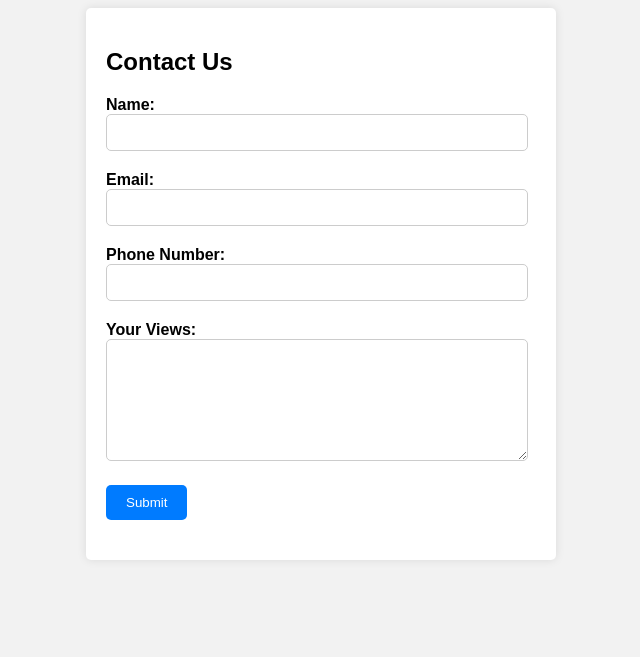
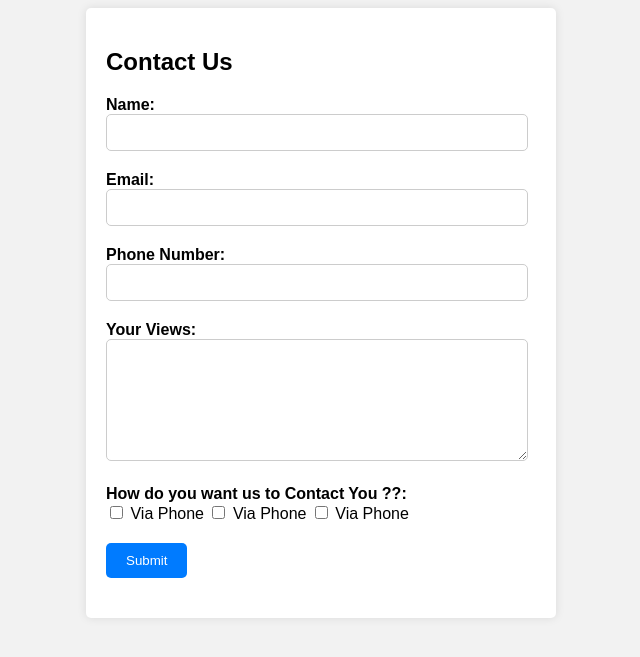
Before and after one commit to irohanrajput/form_database, a Django app: page / in a window 1280 px wide. Shown: the top 657 px of the page, without its empty margins (319-959 px from the left). Run offline with Django 4.2, Linux system fonts and the light colour scheme.

Commit message:
added new fields in the form and synced with the database

```diff
--- a/baseapp/templates/baseapp/index.html
+++ b/baseapp/templates/baseapp/index.html
@@ -45,7 +45,7 @@
 <body>
     <div class="container">
         <h2>Contact Us</h2>
-        <form action "" method='POST' id="contact-form">
+        <form action method='POST' id="contact-form">
             {% csrf_token %}
             <div class="form-group">
                 <label for="name">Name:</label>
@@ -63,6 +63,15 @@
                 <label for="yviews">Your Views:</label>
                 <textarea id="yviews" name="yviews" rows="4"></textarea>
             </div>
+
+            <div class="form-group">
+                <label>How do you want us to Contact You ??:</label>
+                <input type="checkbox" name="callme" id="callme" value="True"> Via Phone
+                <input type="checkbox" name="emailme" id="emailme" value="True"> Via Phone
+                <input type="checkbox" name="" id="emailme" value="True"> Via Phone
+            </div>
+
+
             <div class="form-group">
                 <button type="submit" class="btn" id="submit-button">Submit</button>
             </div>
--- a/baseapp/views.py
+++ b/baseapp/views.py
@@ -1,15 +1,18 @@
 from django.shortcuts import render
-from .models import addDetails
+from .models import Details
 
 def index_views(request):
     if request.method == 'POST':
         fullname = request.POST['fullname']
         email = request.POST['email']
         mobile = request.POST['phone']
-        yviews = request.POST['yviews']
+        checkbox1value = request.POST.get('checkbox1', 'False')
+        if checkbox1value == 'True':
+            sendvalue = "yes"
 
-
-        new_query = addDetails(Name=fullname, email=email, phone=mobile, yviews=yviews )
+        print(fullname)
+        print(sendvalue)
+        new_query = Details(Name=fullname, email=email, phone=mobile,    if_selected=sendvalue )
         new_query.save()
 
     return render (request, 'baseapp/index.html')
```
Also changed, not shown: baseapp/models.py (+5 -4 lines), baseapp/templates/baseapp/login.html (added, +16 -0 lines), baseapp/migrations/0002_adddetails_ytviews.py (added), baseapp/migrations/0003_rename_ytviews_adddetails_if_selected.py (added), baseapp/migrations/0004_rename_yviews_adddetails_what_users_say_and_more.py (added), baseapp/migrations/0005_rename_adddetails_details.py (added), baseapp/migrations/0006_alter_details_if_selected_alter_details_phone.py (added), db.sqlite3, 1 other file.
